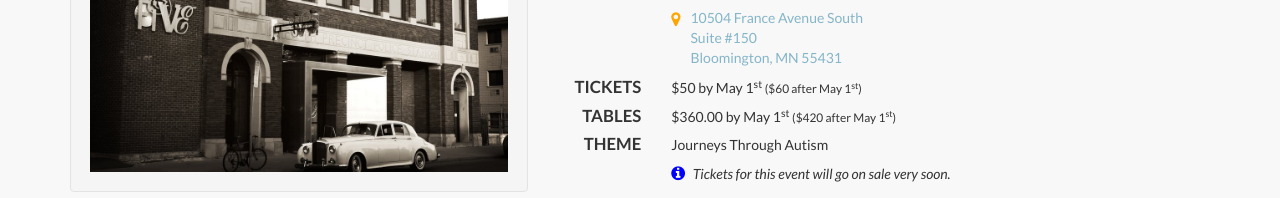
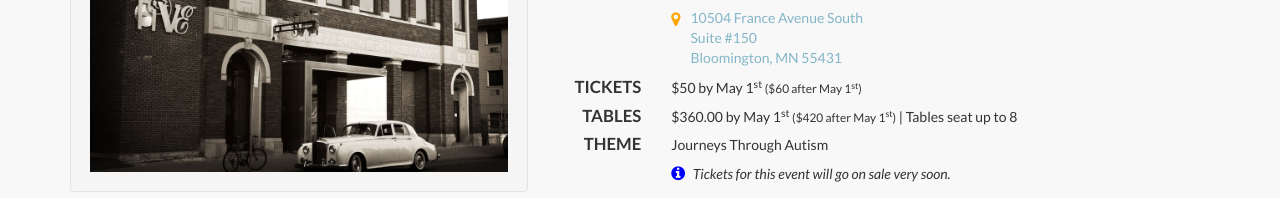
Before and after one commit to richbothe/metro-friendship-foundation, a plain HTML site: page index.html in a window 1280 px wide. Shown: the part 1635-1833 px from the top of the page. Drawn offline with Linux system fonts and the light colour scheme.

Commit message:
Event details update.

```diff
--- a/index.html
+++ b/index.html
@@ -302,7 +302,7 @@
                                 <h5>Tickets</h5>
                             </div>
                             <div class="col-lg-10 col-sm-9">
-                                <span> $50 by May 1<sup>st</sup> <small>($60 after May 1<sup>st</sup>)</small></span>
+                                <span>$50 by May 1<sup>st</sup> <small>($60 after May 1<sup>st</sup>)</small></span>
                             </div>
                         </div>
                         <div class="row">
@@ -310,7 +310,7 @@
                                 <h5>Tables</h5>
                             </div>
                             <div class="col-lg-10 col-sm-9">
-                                <span> $360.00 by May 1<sup>st</sup> <small>($420 after May 1<sup>st</sup>)</small></span>
+                                <span>$360.00 by May 1<sup>st</sup> <small>($420 after May 1<sup>st</sup>)</small> | Tables seat up to 8</span>
                             </div>
                         </div>
                         <div class="row">
```
